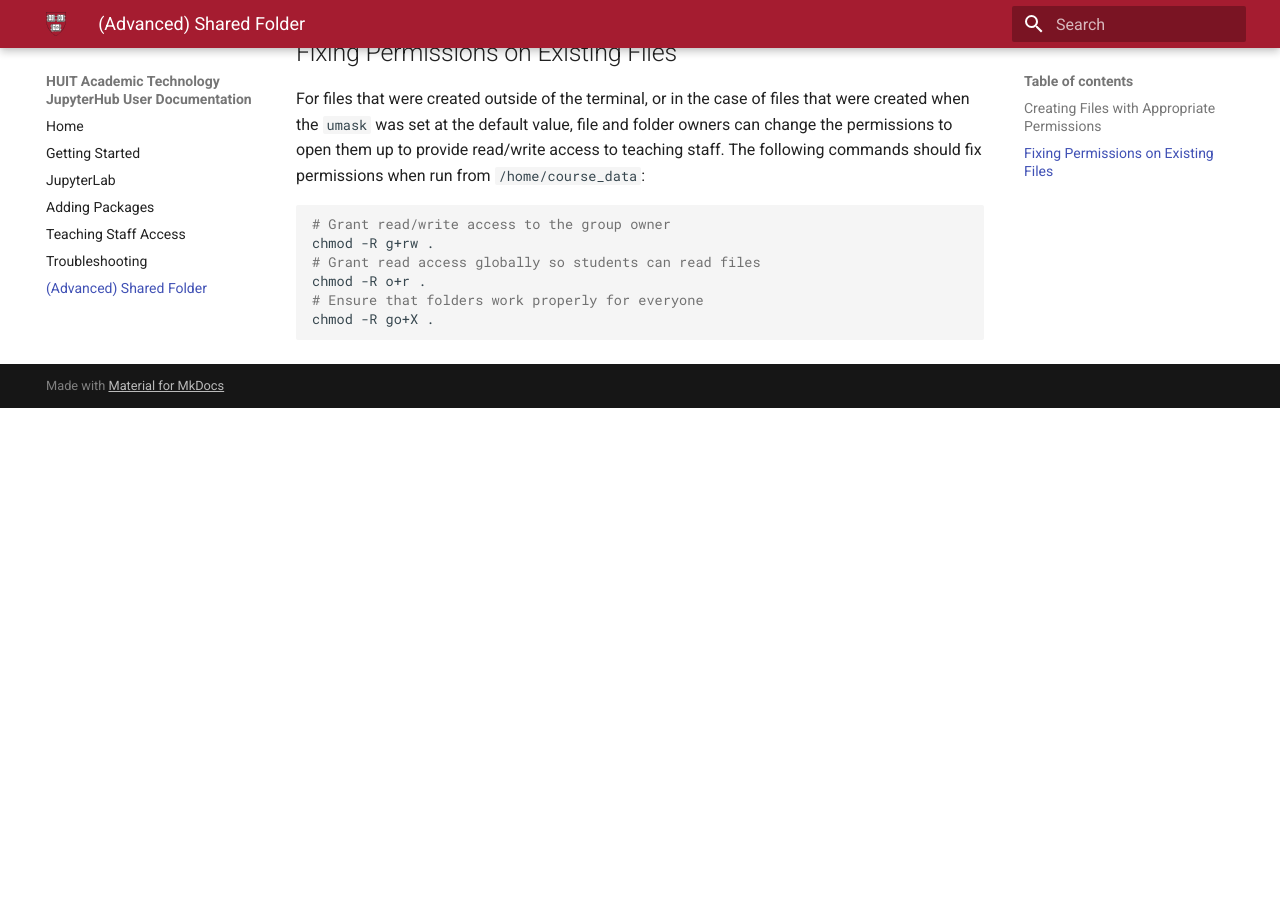
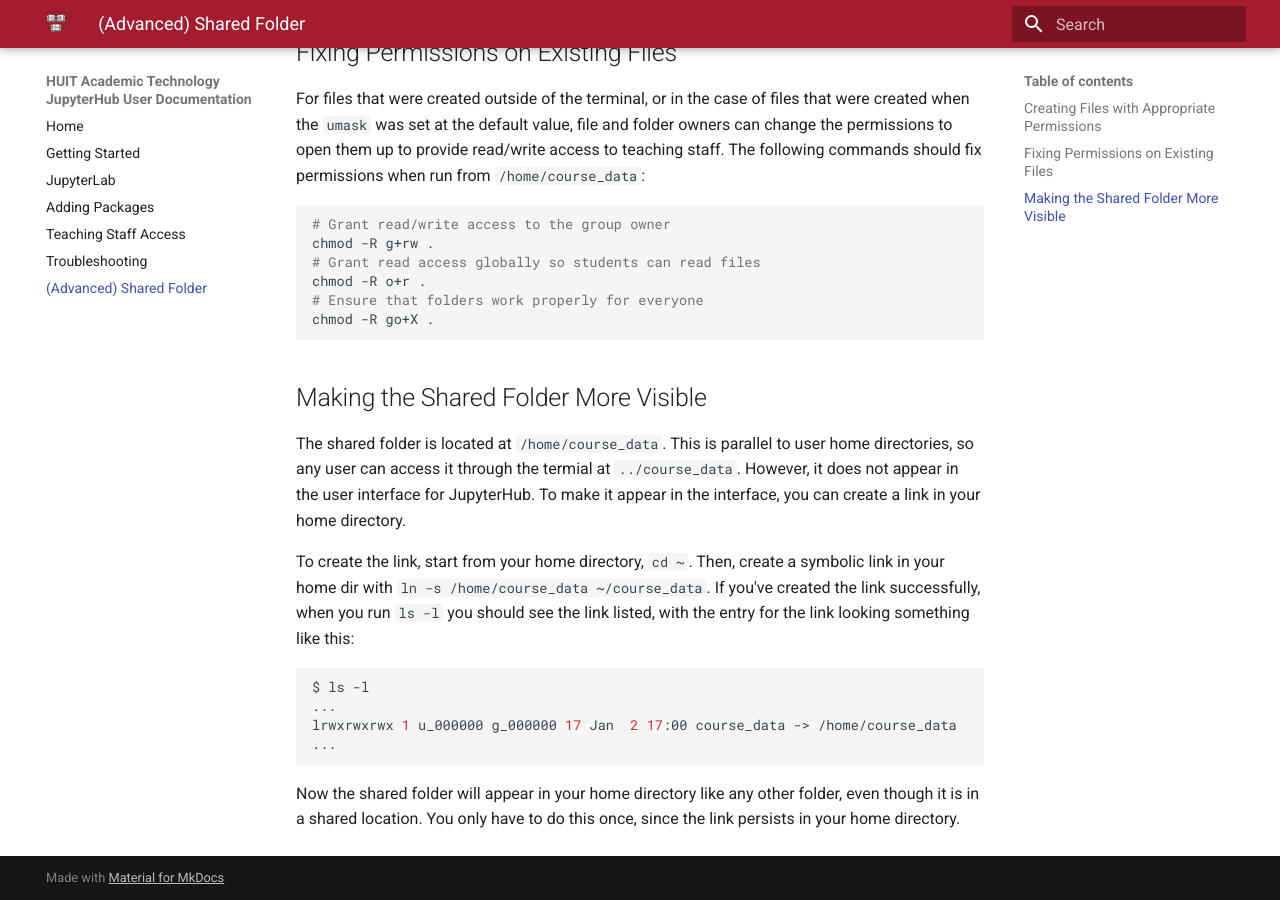
Before and after one commit to Harvard-ATG/huit-at-jupyterhub-user-docs, an MkDocs documentation site: the page built from docs/shared-folder.md, in a window 1280 px wide and 900 px high, scrolled down 912 px. Built offline with MkDocs 1.6.1 and Material for MkDocs 9.7.7, drawn with Linux system fonts in a browser that asks for light colours; before the commit the page ends 1320 px from its top, so only the background shows below that.

Commit message:
add link docs

````diff
--- a/docs/shared-folder.md
+++ b/docs/shared-folder.md
@@ -24,3 +24,18 @@ chmod -R o+r .
 # Ensure that folders work properly for everyone
 chmod -R go+X .
 ```
+
+## Making the Shared Folder More Visible
+
+The shared folder is located at `/home/course_data`. This is parallel to user home directories, so any user can access it through the termial at `../course_data`. However, it does not appear in the user interface for JupyterHub. To make it appear in the interface, you can create a link in your home directory.
+
+To create the link, start from your home directory, `cd ~`. Then, create a symbolic link in your home dir with `ln -s /home/course_data ~/course_data`. If you've created the link successfully, when you run `ls -l` you should see the link listed, with the entry for the link looking something like this:
+
+```bash
+$ ls -l
+...
+lrwxrwxrwx 1 u_000000 g_000000 17 Jan  2 17:00 course_data -> /home/course_data
+...
+```
+
+Now the shared folder will appear in your home directory like any other folder, even though it is in a shared location. You only have to do this once, since the link persists in your home directory.
````
